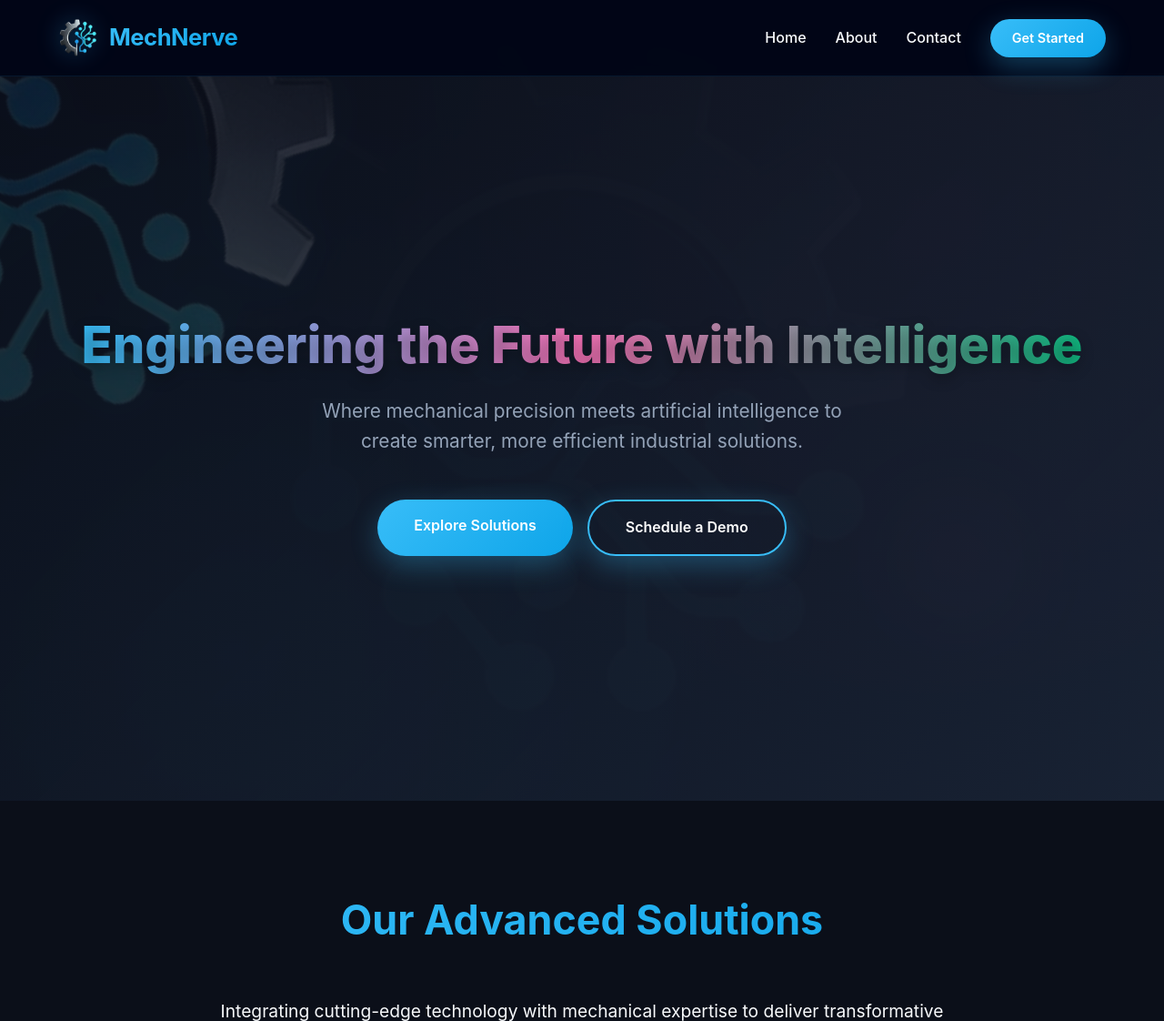
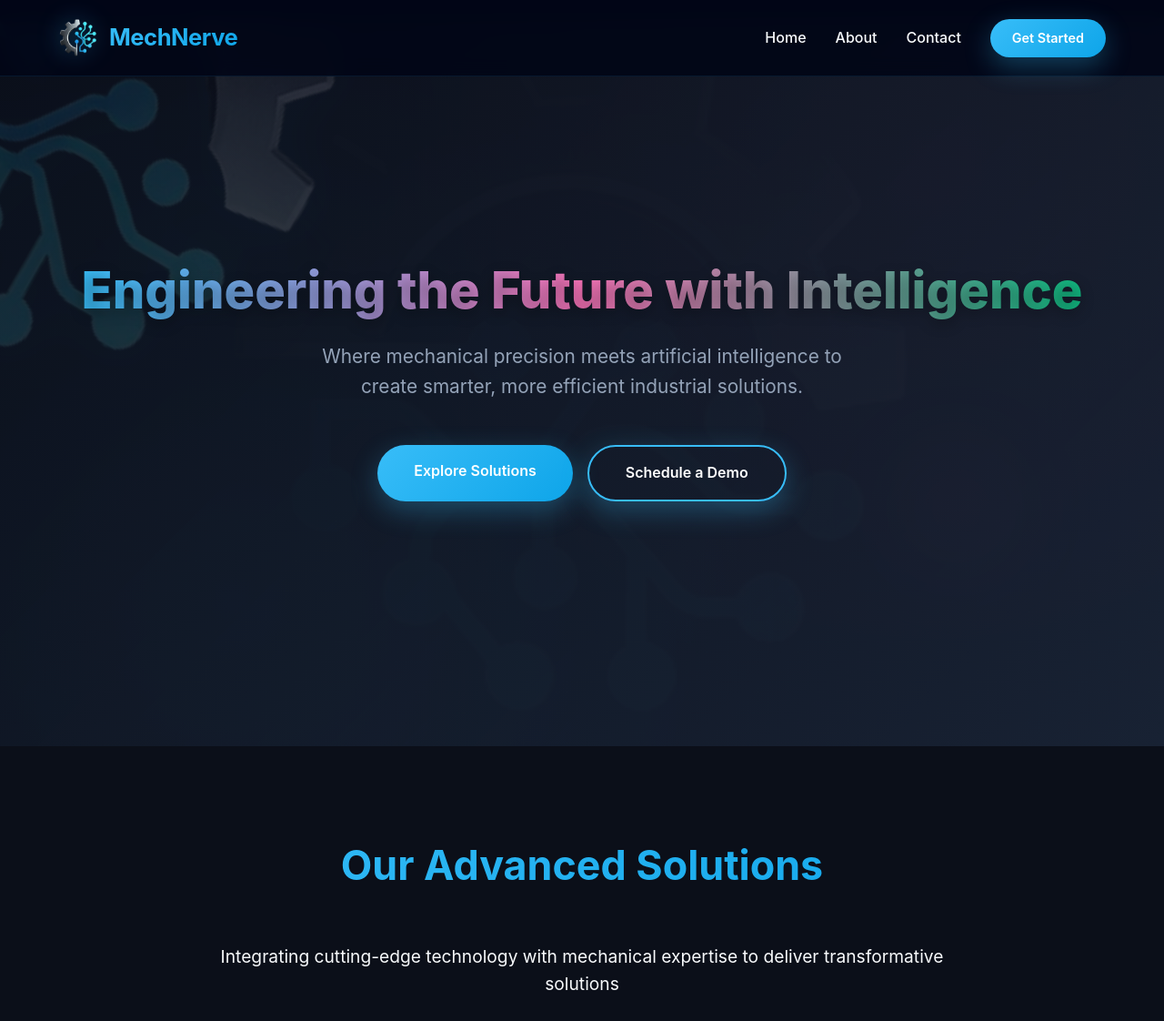
Before and after one commit to mechnerve/mechnerve-website, a Flask app: page / in a window 1280 px wide. Shown: the top 1122 px of the page at 91% size. Run offline with Flask 3, Linux system fonts and the light colour scheme.

Commit message:
Update style.css

```diff
--- a/static/css/style.css
+++ b/static/css/style.css
@@ -201,7 +201,7 @@ nav a:hover {
     padding: 0 5%;
     position: relative;
     overflow: hidden;
-    margin-top: 80px;
+    margin-top: 20px;
 }
 
 .hero::before {
```
